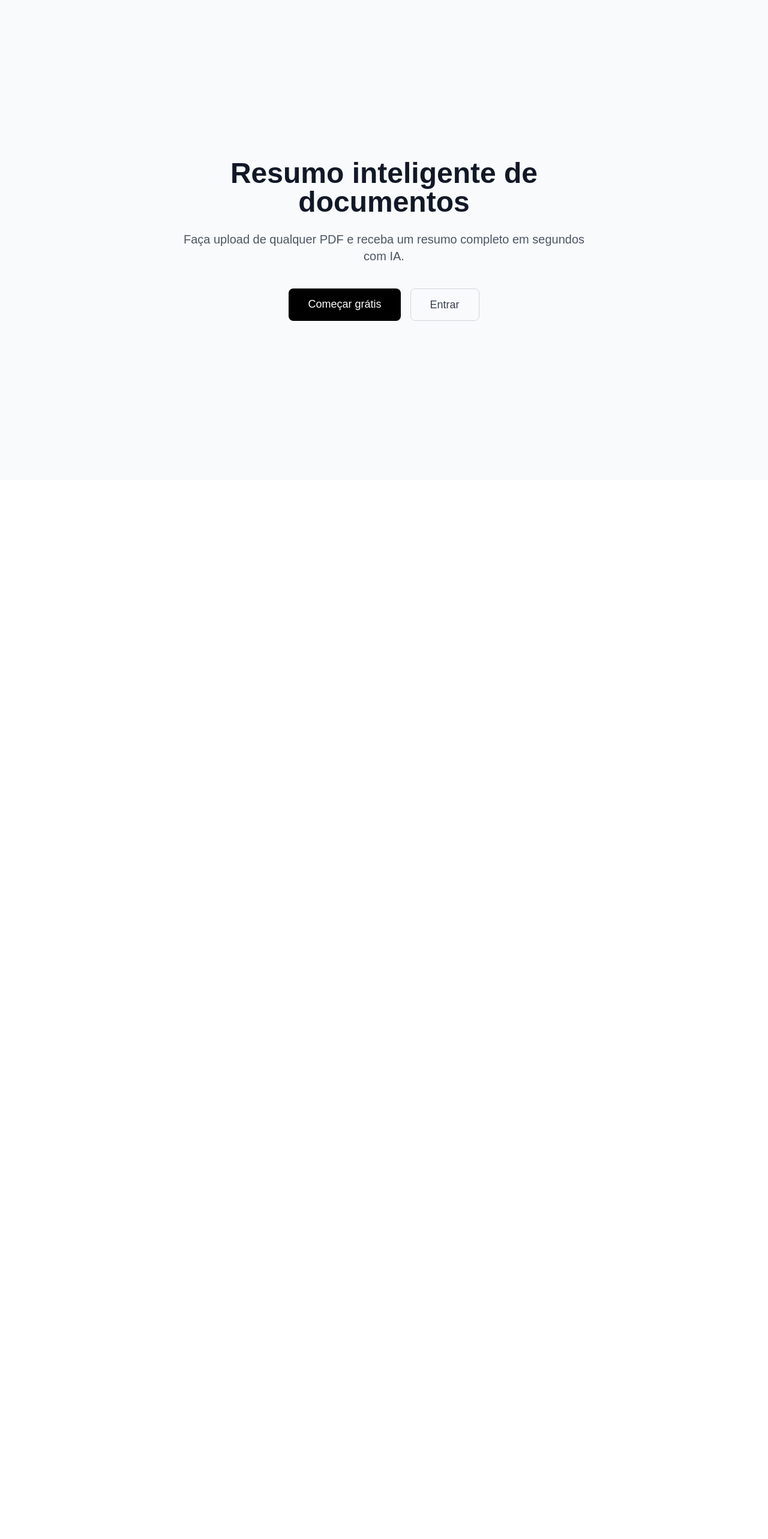
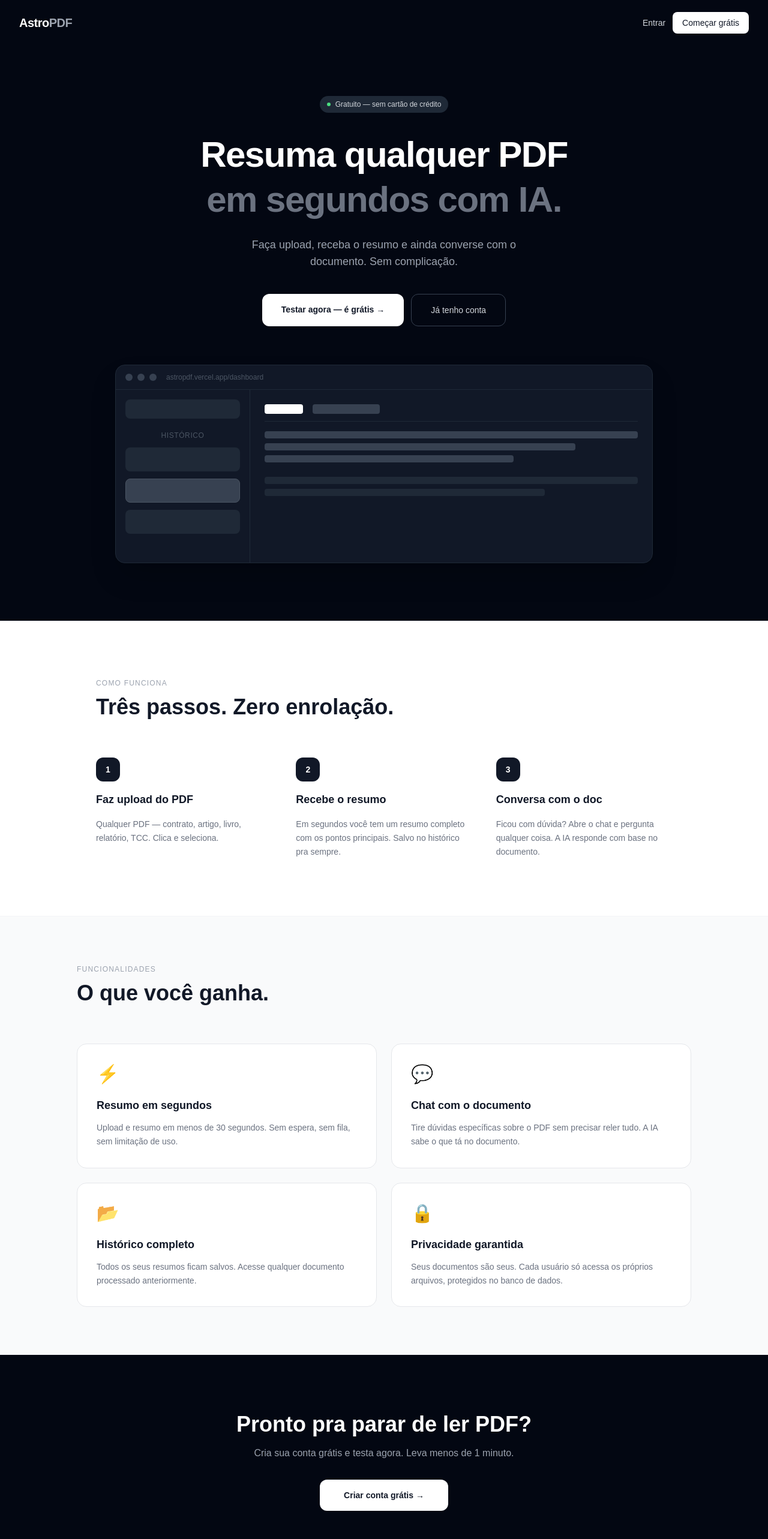
Before and after one commit to loaded7/resumo-doc, a Next.js app: page / in a window 1280 px wide. Shown: the top 2566 px of the page at 60% size. Before the commit the page ends 800 px from the top, so only its background shows below. Built offline with nearby package versions, Linux system fonts and the light colour scheme.

Commit message:
feat: redesign dashboard with dark mode

```diff
--- a/src/app/auth/login/page.tsx
+++ b/src/app/auth/login/page.tsx
@@ -30,6 +30,7 @@ export default function Login() {
   return (
     <main className="min-h-screen bg-gray-50 flex items-center justify-center px-4">
       <div className="bg-white p-8 rounded-xl shadow-sm border border-gray-200 w-full max-w-md">
+        <p className="text-xl font-bold tracking-tight mb-6">Astro<span className="text-gray-400">PDF</span></p>
         <h1 className="text-2xl font-bold text-gray-900 mb-2">Entrar</h1>
         <p className="text-gray-500 mb-6">Bem-vindo de volta!</p>
 
--- a/src/app/page.tsx
+++ b/src/app/page.tsx
@@ -2,29 +2,156 @@ import Link from 'next/link'
 
 export default function Home() {
   return (
-    <main className="min-h-screen bg-gray-50 flex flex-col items-center justify-center px-4">
-      <div className="max-w-2xl text-center">
-        <h1 className="text-5xl font-bold text-gray-900 mb-6">
-          Resumo inteligente de documentos
+    <main className="min-h-screen bg-white flex flex-col">
+      {/* Nav */}
+      <nav className="px-8 py-5 flex justify-between items-center absolute top-0 left-0 right-0 z-10">
+        <span className="text-xl font-bold tracking-tight text-white">Astro<span className="text-gray-400">PDF</span></span>
+        <div className="flex items-center gap-3">
+          <Link href="/auth/login" className="text-sm text-gray-300 hover:text-white transition">
+            Entrar
+          </Link>
+          <Link href="/auth/signup" className="text-sm bg-white text-gray-900 px-4 py-2 rounded-lg hover:bg-gray-100 transition font-medium">
+            Começar grátis
+          </Link>
+        </div>
+      </nav>
+
+      {/* Hero escuro */}
+      <section className="bg-gray-950 px-8 pt-40 pb-24 flex flex-col items-center text-center">
+        <div className="inline-flex items-center gap-2 bg-gray-800 text-gray-300 text-xs font-medium px-3 py-1.5 rounded-full mb-8">
+          <span className="w-1.5 h-1.5 bg-green-400 rounded-full"></span>
+          Gratuito — sem cartão de crédito
+        </div>
+
+        <h1 className="text-6xl font-bold text-white tracking-tight leading-tight max-w-3xl mb-6">
+          Resuma qualquer PDF<br />
+          <span className="text-gray-500">em segundos com IA.</span>
         </h1>
-        <p className="text-xl text-gray-600 mb-10">
-          Faça upload de qualquer PDF e receba um resumo completo em segundos com IA.
+
+        <p className="text-lg text-gray-400 max-w-lg mb-10">
+          Faça upload, receba o resumo e ainda converse com o documento. Sem complicação.
         </p>
-        <div className="flex gap-4 justify-center">
+
+        <div className="flex gap-3 mb-16">
           <Link
             href="/auth/signup"
-            className="bg-black text-white px-8 py-3 rounded-lg text-lg font-medium hover:bg-gray-800 transition"
+            className="bg-white text-gray-900 px-8 py-4 rounded-xl text-sm font-semibold hover:bg-gray-100 transition"
           >
-            Começar grátis
+            Testar agora — é grátis →
           </Link>
           <Link
             href="/auth/login"
-            className="border border-gray-300 text-gray-700 px-8 py-3 rounded-lg text-lg font-medium hover:bg-gray-100 transition"
+            className="border border-gray-700 text-gray-300 px-8 py-4 rounded-xl text-sm font-medium hover:bg-gray-800 transition"
           >
-            Entrar
+            Já tenho conta
           </Link>
         </div>
-      </div>
+
+        {/* Mock do app */}
+        <div className="w-full max-w-4xl bg-gray-900 rounded-2xl border border-gray-800 overflow-hidden shadow-2xl">
+          <div className="px-4 py-3 border-b border-gray-800 flex items-center gap-2">
+            <div className="w-3 h-3 rounded-full bg-gray-700"></div>
+            <div className="w-3 h-3 rounded-full bg-gray-700"></div>
+            <div className="w-3 h-3 rounded-full bg-gray-700"></div>
+            <span className="text-xs text-gray-600 ml-2">astropdf.vercel.app/dashboard</span>
+          </div>
+          <div className="flex h-72">
+            <div className="w-56 border-r border-gray-800 p-4 flex flex-col gap-3">
+              <div className="h-8 bg-gray-800 rounded-lg w-full"></div>
+              <div className="text-xs text-gray-600 uppercase tracking-wider mt-2">Histórico</div>
+              <div className="h-10 bg-gray-800 rounded-lg w-full"></div>
+              <div className="h-10 bg-gray-700 rounded-lg w-full border border-gray-600"></div>
+              <div className="h-10 bg-gray-800 rounded-lg w-full"></div>
+            </div>
+            <div className="flex-1 p-6 flex flex-col gap-4">
+              <div className="flex gap-4 border-b border-gray-800 pb-3">
+                <div className="h-4 bg-white rounded w-16"></div>
+                <div className="h-4 bg-gray-700 rounded w-28"></div>
+              </div>
+              <div className="flex flex-col gap-2">
+                <div className="h-3 bg-gray-700 rounded w-full"></div>
+                <div className="h-3 bg-gray-700 rounded w-5/6"></div>
+                <div className="h-3 bg-gray-700 rounded w-4/6"></div>
+              </div>
+              <div className="flex flex-col gap-2 mt-2">
+                <div className="h-3 bg-gray-800 rounded w-full"></div>
+                <div className="h-3 bg-gray-800 rounded w-3/4"></div>
+              </div>
+            </div>
+          </div>
+        </div>
+      </section>
+
+      {/* Como funciona */}
+      <section className="px-8 py-24 max-w-5xl mx-auto w-full">
+        <p className="text-xs font-medium text-gray-400 uppercase tracking-widest mb-3">Como funciona</p>
+        <h2 className="text-4xl font-bold text-gray-900 mb-16">Três passos. Zero enrolação.</h2>
+
+        <div className="grid grid-cols-3 gap-10">
+          <div className="flex flex-col gap-4">
+            <div className="w-10 h-10 bg-gray-900 text-white rounded-xl flex items-center justify-center text-sm font-bold">1</div>
+            <h3 className="text-lg font-semibold text-gray-900">Faz upload do PDF</h3>
+            <p className="text-sm text-gray-500 leading-relaxed">Qualquer PDF — contrato, artigo, livro, relatório, TCC. Clica e seleciona.</p>
+          </div>
+          <div className="flex flex-col gap-4">
+            <div className="w-10 h-10 bg-gray-900 text-white rounded-xl flex items-center justify-center text-sm font-bold">2</div>
+            <h3 className="text-lg font-semibold text-gray-900">Recebe o resumo</h3>
+            <p className="text-sm text-gray-500 leading-relaxed">Em segundos você tem um resumo completo com os pontos principais. Salvo no histórico pra sempre.</p>
+          </div>
+          <div className="flex flex-col gap-4">
+            <div className="w-10 h-10 bg-gray-900 text-white rounded-xl flex items-center justify-center text-sm font-bold">3</div>
+            <h3 className="text-lg font-semibold text-gray-900">Conversa com o doc</h3>
+            <p className="text-sm text-gray-500 leading-relaxed">Ficou com dúvida? Abre o chat e pergunta qualquer coisa. A IA responde com base no documento.</p>
+          </div>
+        </div>
+      </section>
+
+      {/* Features */}
+      <section className="px-8 py-20 bg-gray-50 border-t border-gray-100">
+        <div className="max-w-5xl mx-auto">
+          <p className="text-xs font-medium text-gray-400 uppercase tracking-widest mb-3">Funcionalidades</p>
+          <h2 className="text-4xl font-bold text-gray-900 mb-16">O que você ganha.</h2>
+
+          <div className="grid grid-cols-2 gap-6">
+            <div className="bg-white border border-gray-200 rounded-2xl p-8 hover:shadow-md transition">
+              <div className="text-3xl mb-5">⚡</div>
+              <h3 className="font-semibold text-gray-900 mb-3 text-lg">Resumo em segundos</h3>
+              <p className="text-sm text-gray-500 leading-relaxed">Upload e resumo em menos de 30 segundos. Sem espera, sem fila, sem limitação de uso.</p>
+            </div>
+            <div className="bg-white border border-gray-200 rounded-2xl p-8 hover:shadow-md transition">
+              <div className="text-3xl mb-5">💬</div>
+              <h3 className="font-semibold text-gray-900 mb-3 text-lg">Chat com o documento</h3>
+              <p className="text-sm text-gray-500 leading-relaxed">Tire dúvidas específicas sobre o PDF sem precisar reler tudo. A IA sabe o que tá no documento.</p>
+            </div>
+            <div className="bg-white border border-gray-200 rounded-2xl p-8 hover:shadow-md transition">
+              <div className="text-3xl mb-5">📂</div>
+              <h3 className="font-semibold text-gray-900 mb-3 text-lg">Histórico completo</h3>
+              <p className="text-sm text-gray-500 leading-relaxed">Todos os seus resumos ficam salvos. Acesse qualquer documento processado anteriormente.</p>
+            </div>
+            <div className="bg-white border border-gray-200 rounded-2xl p-8 hover:shadow-md transition">
+              <div className="text-3xl mb-5">🔒</div>
+              <h3 className="font-semibold text-gray-900 mb-3 text-lg">Privacidade garantida</h3>
+              <p className="text-sm text-gray-500 leading-relaxed">Seus documentos são seus. Cada usuário só acessa os próprios arquivos, protegidos no banco de dados.</p>
+            </div>
+          </div>
+        </div>
+      </section>
+
+      {/* CTA final */}
+      <section className="bg-gray-950 px-8 py-24 flex flex-col items-center text-center">
+        <h2 className="text-4xl font-bold text-white mb-4">Pronto pra parar de ler PDF?</h2>
+        <p className="text-gray-400 mb-8">Cria sua conta grátis e testa agora. Leva menos de 1 minuto.</p>
+        <Link
+          href="/auth/signup"
+          className="bg-white text-gray-900 px-10 py-4 rounded-xl text-sm font-semibold hover:bg-gray-100 transition"
+        >
+          Criar conta grátis →
+        </Link>
+      </section>
+
+      <footer className="px-8 py-6 text-center text-xs text-gray-400 border-t border-gray-100">
+        AstroPDF — feito com Next.js, Supabase e IA
+      </footer>
     </main>
   )
 }
```
Also changed, not shown: src/app/dashboard/page.tsx (+71 -53 lines).
